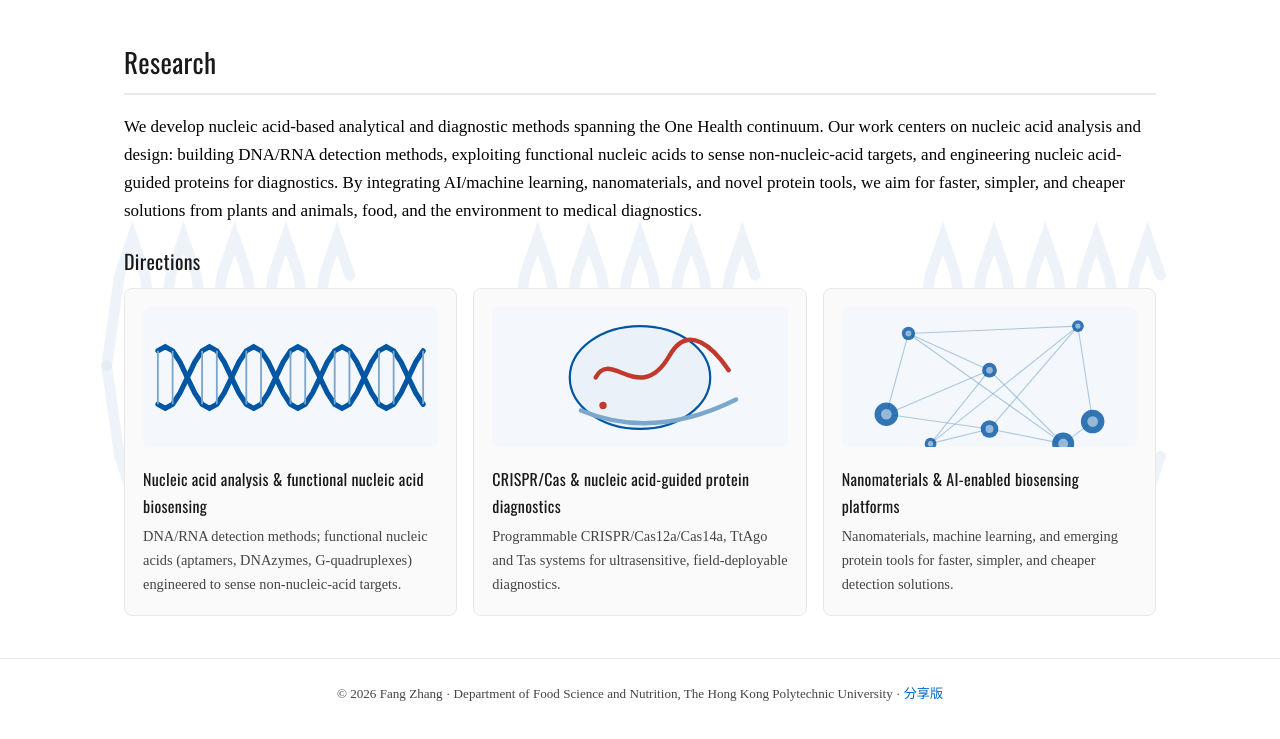
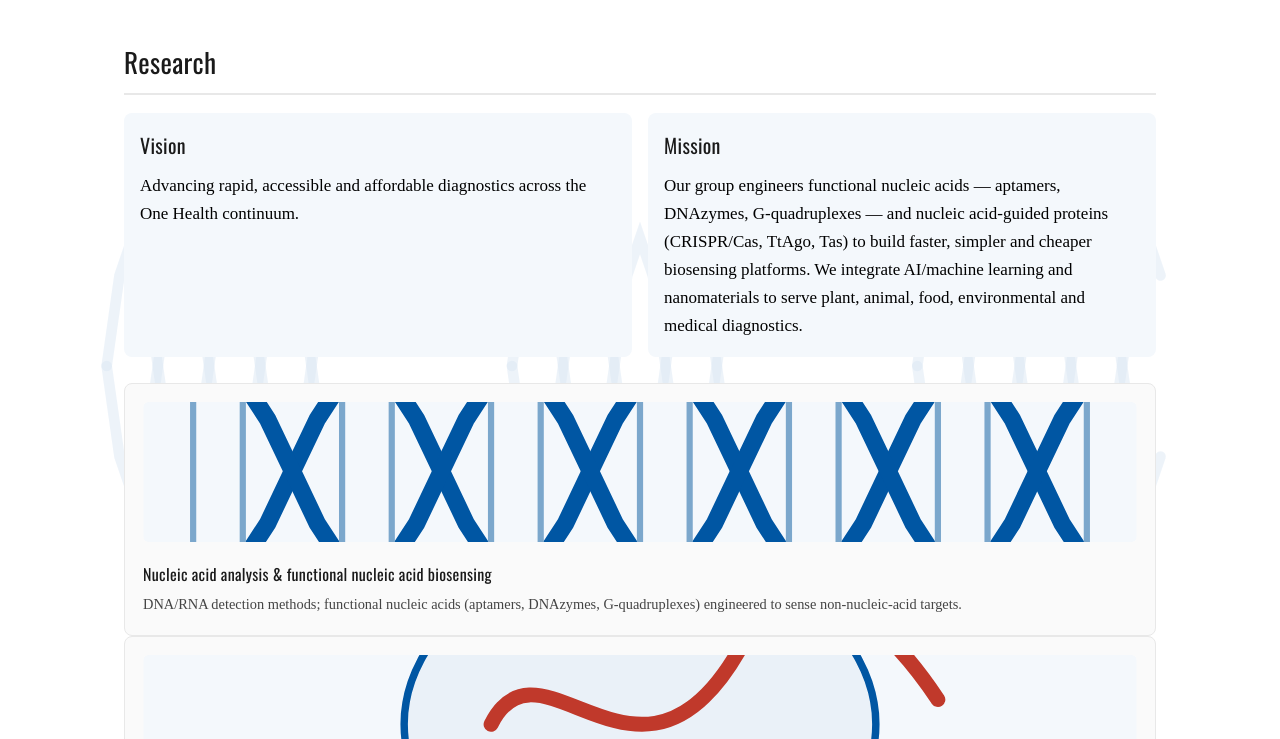
Before and after one commit to zhangfang921-max/fangzhang, a plain HTML site: page index.html in a window 1280 px wide. Both pictures are taken after a click on the link "Research". Shown: the part 61-800 px from the top of the page. Drawn offline with nearby package versions, Linux system fonts and the light colour scheme.

Commit message:
Research vision/mission + selected pubs, Fujian KJT logo, dedupe logos, hide awards in share

```diff
--- a/data.json
+++ b/data.json
@@ -50,7 +50,9 @@
         "desc": "Nanomaterials, machine learning, and emerging protein tools for faster, simpler, and cheaper detection solutions.",
         "image": "assets/directions/direction3_nano.svg"
       }
-    ]
+    ],
+    "vision": "Advancing rapid, accessible and affordable diagnostics across the One Health continuum.",
+    "mission": "Our group engineers functional nucleic acids — aptamers, DNAzymes, G-quadruplexes — and nucleic acid-guided proteins (CRISPR/Cas, TtAgo, Tas) to build faster, simpler and cheaper biosensing platforms. We integrate AI/machine learning and nanomaterials to serve plant, animal, food, environmental and medical diagnostics."
   },
   "publications": [
     {
@@ -83,7 +85,8 @@
         "Rui Wang"
       ],
       "authors_short": "Bai L, Wang B, Shi M, Liu D, Ji H, Wang T, Wang Z, Guo K, Dou X, Qian C, Zhang F, Wang Y, Mao H, Wang R*",
-      "journal_abbr": "Adv Sci"
+      "journal_abbr": "Adv Sci",
+      "highlight": "Ultra-multiplexed detection of same-site indels in acute myeloid leukemia enabled by Cas13a mismatch tolerance."
     },
     {
       "title": "Rapid Broad-Spectrum Colorimetric Detection of Bacteria Using Polylysine-Mediated Gold Nanoparticle Aggregation",
@@ -100,7 +103,8 @@
         "Sheng Chen"
       ],
       "authors_short": "Chen B, Wu Y, Zhang F, Yang G, Chen S*",
-      "journal_abbr": "Anal Chem"
+      "journal_abbr": "Anal Chem",
+      "highlight": "Rapid broad-spectrum colorimetric detection of bacteria via polysine-mediated gold nanoparticle aggregation."
     },
     {
       "title": "A highly sensitive universal modularized CRISPR/Cas14a system for antibiotic sensing",
@@ -168,7 +172,8 @@
       "co_first": [],
       "co_corresponding": [],
       "authors_short": "Liu S, Hu Y, Zheng M, Zhang F, Yu Z, Sun Q, Tang D, Weng Z, Ye Z",
-      "journal_abbr": "ACS Sens"
+      "journal_abbr": "ACS Sens",
+      "highlight": "A CRISPR/Cas12a–MXene nanozyme platform for universal trace DNA detection."
     },
     {
       "title": "Rapid quality detection in colored potatoes during alternating cold and ambient storage: Utilizing absorption and scattering properties",
@@ -330,7 +335,8 @@
         "Chun Kit Kwok"
       ],
       "authors_short": "Zhang F#*, Liew SW#, Lam SY#, Kwok CK*",
-      "journal_abbr": "Trends Chem"
+      "journal_abbr": "Trends Chem",
+      "highlight": "Review of nucleic acid-guided protein-empowered sensing across the One Health continuum."
     },
     {
       "title": "Multiplex detection methods for mycotoxins in agricultural products: A systematic review",
@@ -369,7 +375,8 @@
         "Zuquan Weng"
       ],
       "authors_short": "Gao L#, Zheng H#, Hu Y, Zhong Y, Jiang L, Wu Y, Yan F, Huang D, Li J, Zhang F*, Lin Z, Wang M*, Weng Z*",
-      "journal_abbr": "Sens Actuators B Chem"
+      "journal_abbr": "Sens Actuators B Chem",
+      "highlight": "Fluorescent biosensor based on MB-APT for sensitive and selective detection."
     },
     {
       "title": "Aptamer-based self-assembled nanomicelle enables efficient and targeted drug delivery",
@@ -386,7 +393,8 @@
         "Fang Zhang"
       ],
       "authors_short": "Chen G, Mao D, Wang X, Chen J, Gu C, Huang S, Yang Y*, Zhang F*, Tan W",
-      "journal_abbr": "J Nanobiotechnol"
+      "journal_abbr": "J Nanobiotechnol",
+      "highlight": "Aptamer-based self-assembled nanomicelle for enhanced target recognition."
     },
     {
       "title": "Updated toolkits for nucleic acid-based biosensors",
@@ -404,7 +412,8 @@
         "Zhenyu Lin"
       ],
       "authors_short": "Zhang F*, Chen G, Gao C, Huang S, Mahu Y, Luo F, Wang L*, Lin Z*",
-      "journal_abbr": "Trends Analyt Chem"
+      "journal_abbr": "Trends Analyt Chem",
+      "highlight": "Updated toolkits for nucleic acid-based biosensing and diagnostics."
     },
     {
       "title": "Graphene oxide assisting the visual detection of Salmonella by CRISPR/Cas12a",
@@ -489,7 +498,8 @@
         "Xiahong Xu"
       ],
       "authors_short": "Wang L, He F, Chen X, He K, Bai L, Wang Q, Zhang F*, Xu X*",
-      "journal_abbr": "Sens Actuators B Chem"
+      "journal_abbr": "Sens Actuators B Chem",
+      "highlight": "A CRISPR/Cas12a-based label-free fluorescent platform for pathogen detection."
     },
     {
       "title": "Dual-color blending based visual LAMP for food allergen detection: A strategy with enlarged color variation range and contrast",
@@ -1101,7 +1111,7 @@
       "level": "provincial",
       "status": "active",
       "short": "Fujian Provincial Natural Science Foundation · 2026J001140 · 2026-2029 · RMB 80,000",
-      "logo": ""
+      "logo": "assets/logos/Fujian_KJT.png"
     },
     {
       "name": "Rapid detection of pathogens in cold-chain aquatic products",
@@ -1125,7 +1135,7 @@
       "level": "provincial",
       "status": "completed",
       "short": "Fujian Provincial Natural Science Foundation · 2022J01100 · 2022-2025 · RMB 100,000",
-      "logo": ""
+      "logo": "assets/logos/Fujian_KJT.png"
     },
     {
       "name": "Color-evolution and FRET-based visualized dual pathogen detection",
@@ -1137,7 +1147,7 @@
       "level": "provincial",
       "status": "completed",
       "short": "Fujian Provincial Natural Science Foundation · 2019J01239 · 2019-2022 · RMB 100,000",
-      "logo": ""
+      "logo": "assets/logos/Fujian_KJT.png"
     },
     {
       "name": "Metal-enhanced fluorescence probes and CRISPR/Cas12a-based antibiotic detection",
--- a/index.html
+++ b/index.html
@@ -156,9 +156,9 @@ footer { background: #fff; color: var(--muted); text-align: center; padding: 24p
   <!-- Research -->
   <section id="sec-research" class="section hidden">
     <h2>Research</h2>
-    <div id="research-statement"></div>
-    <h3>Directions</h3>
-    <div class="directions" id="research-directions"></div>
+    <div id="research-vision"></div>
+    <div id="research-directions"></div>
+    <div id="research-selected"></div>
   </section>
 
   <!-- Publications -->
@@ -303,8 +303,20 @@ async function render(D) {
   }).join('');
   document.getElementById('h-directions').innerHTML = dirs;
   document.getElementById('research-directions').innerHTML = dirs;
-  // statement
-  document.getElementById('research-statement').innerHTML = D.research.statement ? `<p>${D.research.statement}</p>` : '<span class="placeholder">Research statement 待填写</span>';
+  // vision & mission
+  const vis = D.research.vision || '';
+  const mis = D.research.mission || '';
+  document.getElementById('research-vision').innerHTML = (vis || mis) ? `<div style="display:grid;grid-template-columns:repeat(auto-fit,minmax(280px,1fr));gap:16px;margin-bottom:26px;">${vis?`<div style="background:#f4f8fc;border-radius:8px;padding:16px;"><h3 style="margin-top:0;">Vision</h3><p style="color:#000;">${vis}</p></div>`:''}${mis?`<div style="background:#f4f8fc;border-radius:8px;padding:16px;"><h3 style="margin-top:0;">Mission</h3><p style="color:#000;">${mis}</p></div>`:''}</div>` : '';
+  // selected publications（近5年代表性论文：IF≥10 或老牌期刊）
+  const selectedPubs = D.publications.filter(p => {
+    const y = parseInt(p.year||0, 10); const ifv = parseFloat(p.if||0);
+    if (y < 2022) return false;
+    return ifv >= 10 || /Analytical Chemistry|ACS Sensors|Biosensors and Bioelectronics|Sensors and Actuators B|Chemical Engineering Journal|Hazardous Materials|Advanced Science/i.test(p.journal||'');
+  }).sort((a,b) => (b.year||0)-(a.year||0));
+  document.getElementById('research-selected').innerHTML = selectedPubs.length ? `<h3 style="margin-top:30px;">Selected Publications</h3>` + selectedPubs.map(p => {
+    const toc = p.toc ? `<img src="${encodeURI(p.toc)}" style="width:96px;height:76px;object-fit:cover;border-radius:4px;margin-left:12px;flex-shrink:0;border:1px solid #e8e8e8;" />` : '';
+    return `<div style="display:flex;align-items:flex-start;padding:10px 0;border-bottom:1px solid #eee;"><div style="flex:1;"><b style="color:#000;">${p.title}</b><div style="font-size:0.9rem;color:#444;margin-top:2px;">${p.journal} ${p.year}${p.volume_issue_page ? ', '+p.volume_issue_page : ''} [IF ${p.if||''}]</div>${p.highlight?`<div style="font-size:0.9rem;color:#333;margin-top:4px;">${p.highlight}</div>`:''}</div>${toc}</div>`;
+  }).join('') : '';
   // recent pubs (最近5篇)
   const recent = pubs.slice(0, 5).map(renderPubItem).join('');
   document.getElementById('h-recent-pubs').innerHTML = recent;
@@ -323,12 +335,12 @@ async function render(D) {
     }
     return `<div class="funding-item"><div class="fund-name">${f.name}</div><div class="fund-meta">${short}</div></div>`;
   }).join('') || '<span class="placeholder">待填写</span>';
-  // Funding 页面底部 logo 墙（资助机构，去重）
-  const seenAgency = new Set();
+  // Funding 页面底部 logo 墙（资助机构，按 logo 文件去重）
+  const seenLogo = new Set();
   const logos = [];
   for (const f of D.funding) {
-    if (f.logo && !seenAgency.has(f.agency)) {
-      seenAgency.add(f.agency);
+    if (f.logo && !seenLogo.has(f.logo)) {
+      seenLogo.add(f.logo);
       logos.push(f);
     }
   }
@@ -352,7 +364,7 @@ async function render(D) {
     }
     return `<div class="funding-item"><div class="fund-name">${name}</div></div>`;
   }).join('') : '<span class="placeholder">待填写</span>';
-  const awardsShown = window.__SHARE__ ? D.awards.filter(a => !a.level || a.level === 'national' || a.level === 'provincial') : D.awards;
+  const awardsShown = window.__SHARE__ ? [] : D.awards;
   document.getElementById('awards-list').innerHTML = awardsShown.length ? awardsShown.map(a => `<div class="funding-item"><div class="fund-name">${typeof a === 'string' ? a : a.name}</div><div class="fund-meta">${typeof a === 'object' ? (a.year||'') + (a.level ? ' · ' + a.level : '') : ''}</div></div>`).join('') : '<span class="placeholder">待填写</span>';
   // news
   document.getElementById('news-list').innerHTML = D.news.length ? D.news.map(n => {
```
Also changed, not shown: assets/logos/Fujian_KJT.png (added).
